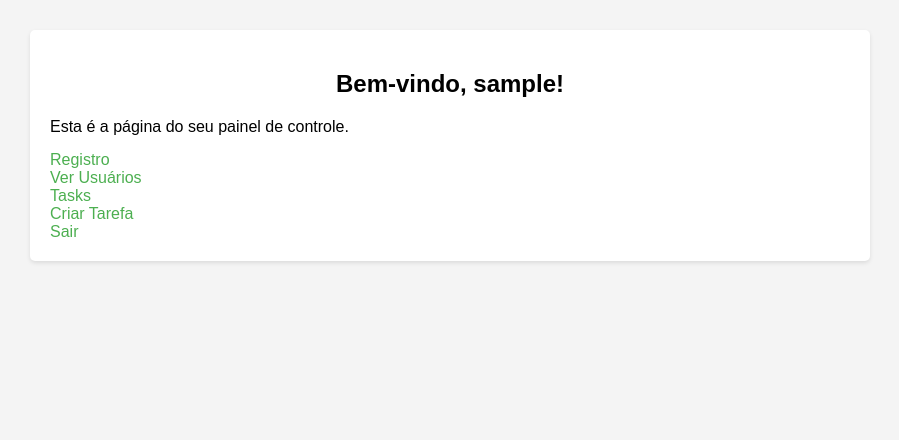
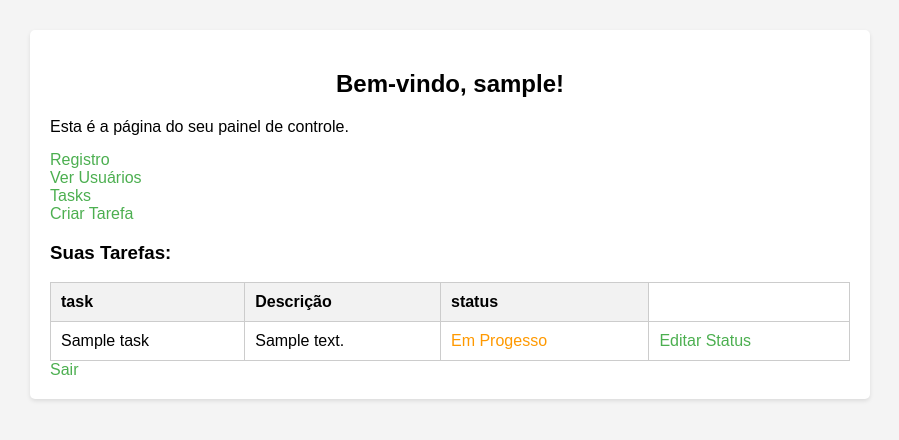
Before and after one commit to betolarbac/dashboard, a PHP site: page /dashboard.php in a window 1280 px wide. Shown: the top 440 px of the page, without its empty margins (190-1089 px from the left). Run offline with PHP 8.4, Linux system fonts and the light colour scheme; the visitor is signed in with stand-in values (Sample User, id 1); tables that the repository leaves empty or names only in its code hold one stand-in row (values such as "Sample post").

Commit message:
mostrar as tasks relacionada ao user na dashboard

```diff
--- a/dashboard.php
+++ b/dashboard.php
@@ -6,8 +6,15 @@ if (!isset($_SESSION['username'])) {
     exit();
 }
 
+require_once 'includes/db.php'; // Inclua a configuração da conexão com o banco de dados aqui
+
 $username = $_SESSION['username'];
 $type = $_SESSION['type'];
+
+// Modificação: Buscar as tarefas relacionadas ao usuário logado
+$user_id = $_SESSION['user_id'];
+$sql = "SELECT * FROM task WHERE assigned_user_id = '$user_id'";
+$result = $conn->query($sql);
 ?>
 
 <!DOCTYPE html>
@@ -31,8 +38,33 @@ $type = $_SESSION['type'];
         <br />
         <a href="create_task.php">Criar Tarefa</a>
         <br />
+        <?php endif; ?>
 
+        <!-- Exibir tarefas no dashboard -->
+        <h3>Suas Tarefas:</h3>
+        <?php if ($result->num_rows > 0) : ?>
+        <table>
+            <tr>
+                <th>task</th>
+                <th>Descrição</th>
+                <th>status</th>
+            </tr>
+            <?php while ($row = $result->fetch_assoc()) : ?>
+            <tr>
+                <td><?php echo $row['name']; ?></td>
+                <td><?php echo $row['description']; ?></td>
+                <td class="<?php echo strtolower($row['status']); ?>">
+                    <?php echo str_replace("_", " ", $row['status']) ?>
+                </td>
+                <td><a href="edit_task.php?id=<?php echo $row['id']; ?>">Editar Status</a></td>
+
+            </tr>
+            <?php endwhile; ?>
+        </table>
+        <?php else : ?>
+        <p>Nenhuma tarefa encontrada.</p>
         <?php endif; ?>
+
         <a href="logout.php">Sair</a>
     </div>
 </body>
--- a/index.php
+++ b/index.php
@@ -19,9 +19,11 @@ if (isset($_POST['login'])) {
     if ($result->num_rows == 1) {
         $row = $result->fetch_assoc();
         if (password_verify($password, $row['password'])) {
+            $_SESSION['user_id'] = $row['id']; // Correção: Definir user_id na sessão
             $_SESSION['username'] = $username;
             $_SESSION['type'] = $row['type'];
             header("Location: dashboard.php");
+            exit();
         } else {
             $error = "Senha incorreta!";
         }
```
